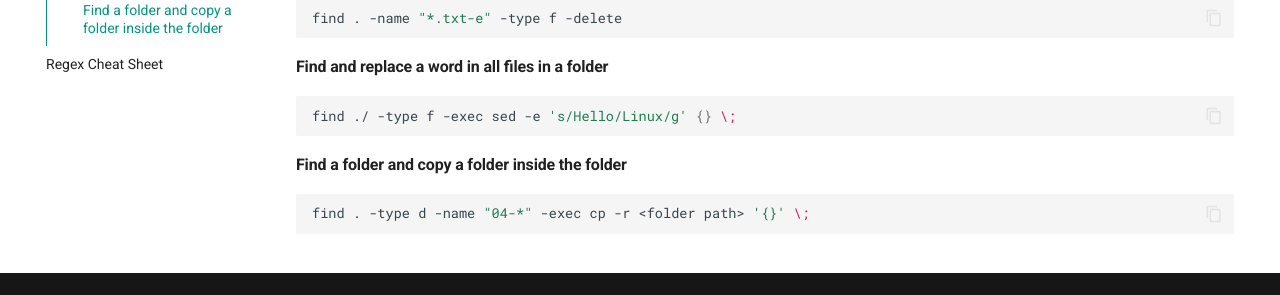
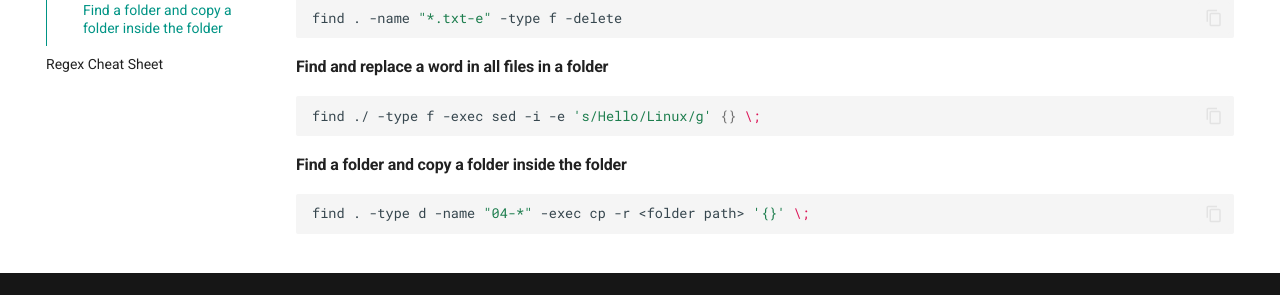
Before and after one commit to anandshivam44/Documentation, an MkDocs documentation site: the page built from docs/CheatSheetsAndSnippets/LinuxCheatSheet.md, in a window 1280 px wide. Shown: the part 563-858 px from the top of the page. Built offline with MkDocs 1.6.1 and Material for MkDocs 9.7.7, drawn with Linux system fonts in a browser that asks for light colours; comment, search, counter and statistics services are not loaded.

Commit message:
fix sed command

````diff
--- a/docs/CheatSheetsAndSnippets/LinuxCheatSheet.md
+++ b/docs/CheatSheetsAndSnippets/LinuxCheatSheet.md
@@ -15,7 +15,7 @@ find . -name "*.txt-e" -type f -delete
 ```
 #### Find and replace a word in all files in a folder
 ```bash
-find ./ -type f -exec sed -e 's/Hello/Linux/g' {} \;
+find ./ -type f -exec sed -i -e 's/Hello/Linux/g' {} \;
 ```
 
 #### Find a folder and copy a folder inside the folder
````
